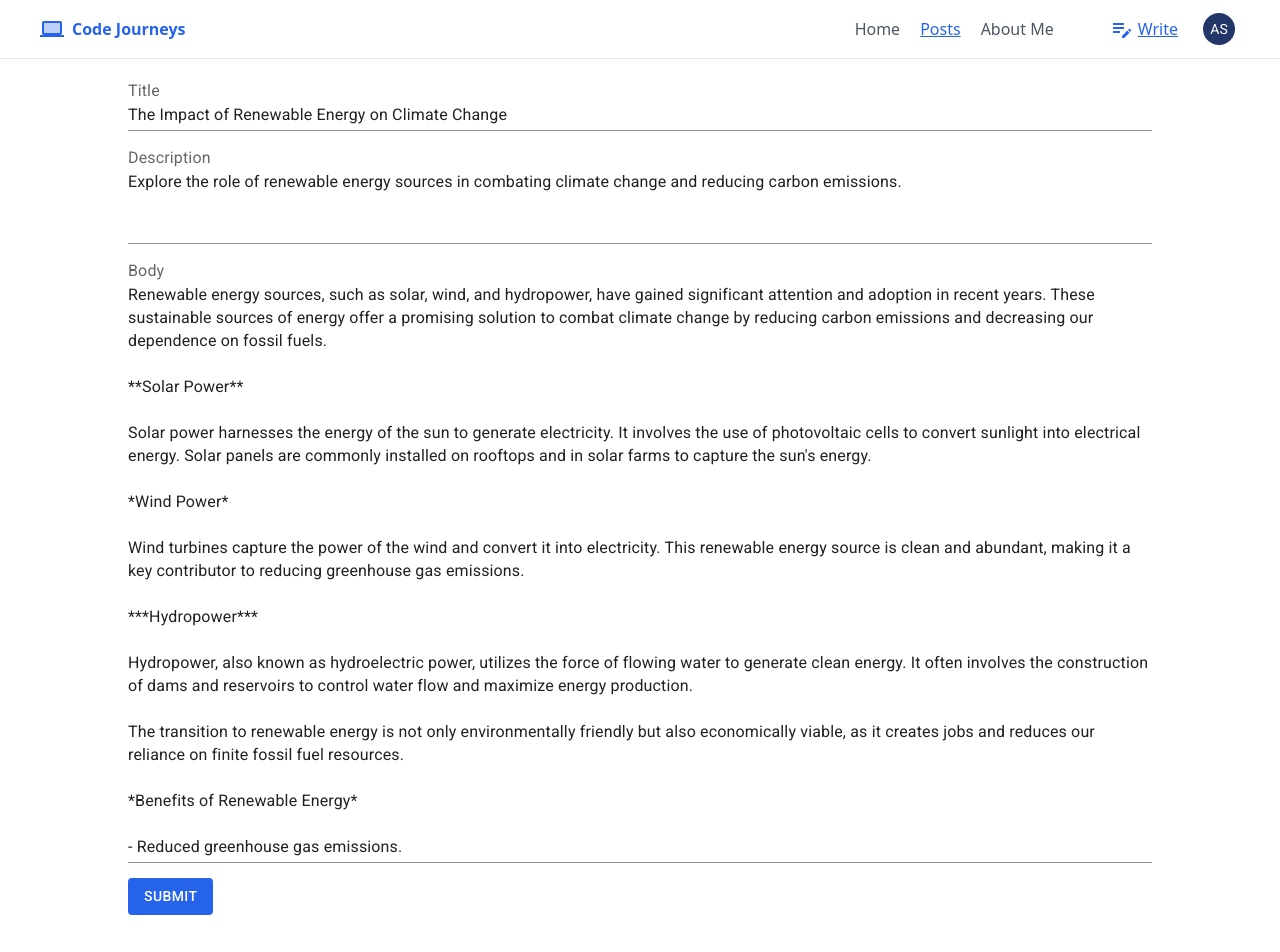
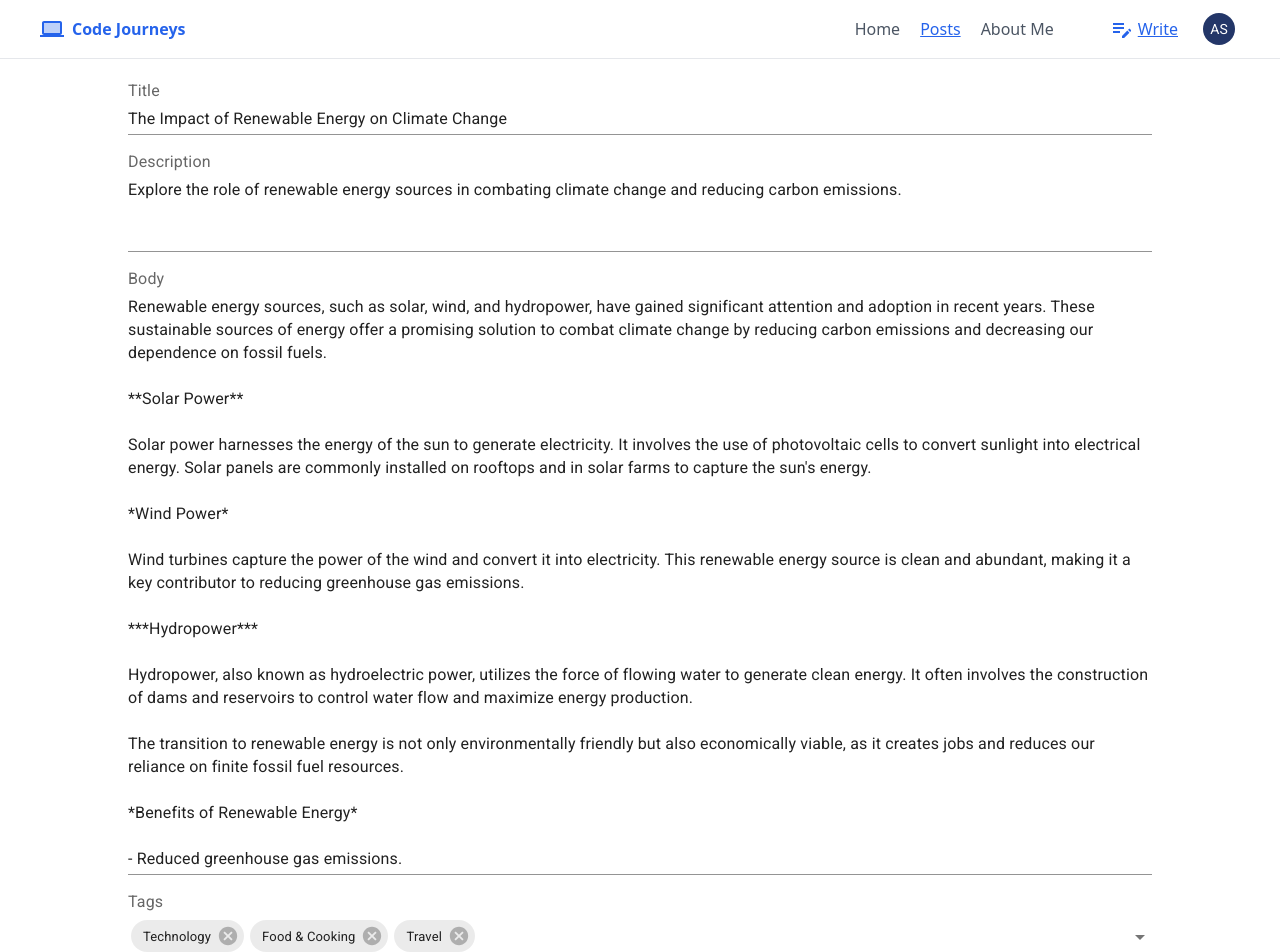
Before and after one commit to aleksandrmakarov-dev/personal-blog, a React (Vite) app in the folder client/: page /posts/new in a window 1280 px wide. Shown: the top 952 px of the page. Built offline with nearby package versions, Linux system fonts and the light colour scheme.

Commit message:
tag select shared component

```diff
--- a/client/src/entities/post/ui/post-editor/PostEditor.tsx
+++ b/client/src/entities/post/ui/post-editor/PostEditor.tsx
@@ -1,7 +1,10 @@
 import { zodResolver } from "@hookform/resolvers/zod";
-import { Button, FormHelperText, InputLabel, TextField } from "@mui/material";
+import { Button, TextField } from "@mui/material";
 import { Controller, useForm } from "react-hook-form";
 import { z } from "zod";
+import FormField from "../../../../shared/ui/form-field/FormField";
+import { mockTags } from "../../../../shared/lib/constants";
+import TagSelect from "../../../../shared/ui/tag-select/TagSelect";
 
 interface PostEditorProps {
   post?: EditorPostSchemaType;
@@ -16,7 +19,14 @@ const editorPostSchema = z.object({
   description: z.string().min(1).max(150),
   body: z.string().min(1),
   image: z.string().url().optional(),
-  tags: z.array(z.string()).optional(),
+  tags: z
+    .array(
+      z.object({
+        id: z.string(),
+        name: z.string(),
+      })
+    )
+    .optional(),
 });
 
 type EditorPostSchemaType = z.infer<typeof editorPostSchema>;
@@ -44,21 +54,16 @@ export function PostEditor(props: PostEditorProps) {
         control={control}
         name="title"
         render={({ field, fieldState: { error } }) => (
-          <div>
-            <InputLabel>Title</InputLabel>
+          <FormField label="Title" error={error}>
             <TextField size="small" fullWidth variant="standard" {...field} />
-            <FormHelperText error={error !== undefined}>
-              {error?.message}
-            </FormHelperText>
-          </div>
+          </FormField>
         )}
       />
       <Controller
         control={control}
         name="description"
         render={({ field, fieldState: { error } }) => (
-          <div>
-            <InputLabel>Description</InputLabel>
+          <FormField label="Description" error={error}>
             <TextField
               size="small"
               fullWidth
@@ -67,18 +72,14 @@ export function PostEditor(props: PostEditorProps) {
               multiline
               rows={3}
             />
-            <FormHelperText error={error !== undefined}>
-              {error?.message}
-            </FormHelperText>
-          </div>
+          </FormField>
         )}
       />
       <Controller
         control={control}
         name="body"
         render={({ field, fieldState: { error } }) => (
-          <div>
-            <InputLabel>Body</InputLabel>
+          <FormField label="Body" error={error}>
             <TextField
               size="small"
               fullWidth
@@ -87,12 +88,23 @@ export function PostEditor(props: PostEditorProps) {
               multiline
               rows={25}
             />
-            <FormHelperText error={error !== undefined}>
-              {error?.message}
-            </FormHelperText>
-          </div>
+          </FormField>
         )}
       />
+      <Controller
+        control={control}
+        name="tags"
+        render={({ field: { ref, ...props }, fieldState: { error } }) => (
+          <FormField label="Tags" error={error}>
+            <TagSelect
+              options={mockTags}
+              isLoading={false}
+              limit={5}
+              {...props}
+            />
+          </FormField>
+        )}
+      ></Controller>
       <Button
         className="self-start"
         type="submit"
--- a/client/src/shared/lib/constants.ts
+++ b/client/src/shared/lib/constants.ts
@@ -220,10 +220,6 @@ export const mockPost: PostDTO = {
   user: {
     name: "John Doe",
   },
-  tags: [
-    { id: "1", name: "Renewable Energy" },
-    { id: "2", name: "Climate Change" },
-    { id: "3", name: "Sustainability" },
-  ],
+  tags: [mockTags[0], mockTags[1], mockTags[2]],
   comments: 42,
 };
--- /dev/null
+++ b/client/src/shared/ui/form-field/FormField.tsx
@@ -0,0 +1,25 @@
+import { FormHelperText, InputLabel } from "@mui/material";
+import React from "react";
+import { FieldError } from "react-hook-form";
+
+interface FormFieldProps {
+  label: string;
+  error?: FieldError;
+  children: React.ReactNode;
+}
+
+const FormField: React.FC<FormFieldProps> = (props) => {
+  const { label, children, error } = props;
+
+  return (
+    <div>
+      <InputLabel className="mb-1">{label}</InputLabel>
+      {children}
+      <FormHelperText error={error !== undefined}>
+        {error?.message}
+      </FormHelperText>
+    </div>
+  );
+};
+
+export default FormField;
--- /dev/null
+++ b/client/src/shared/ui/tag-select/TagSelect.tsx
@@ -0,0 +1,59 @@
+import { Autocomplete, Checkbox, TextField } from "@mui/material";
+import React from "react";
+import CheckBoxOutlineBlankIcon from "@mui/icons-material/CheckBoxOutlineBlank";
+import CheckBoxIcon from "@mui/icons-material/CheckBox";
+
+interface TagSelectProps {
+  options: Tag[];
+  isLoading: boolean;
+  isError?: boolean;
+  limit?: number;
+
+  onChange: (tags: Tag[]) => void;
+  value?: Tag[];
+  onBlur: (e: any) => void;
+  disabled?: boolean;
+  name: string;
+}
+
+type Tag = {
+  id: string;
+  name: string;
+};
+
+const TagSelect: React.FC<TagSelectProps> = (props) => {
+  const { options, limit, onChange, onBlur, value, name, disabled } = props;
+
+  return (
+    <Autocomplete
+      multiple
+      disableCloseOnSelect
+      options={options}
+      getOptionLabel={(option) => option.name}
+      onChange={(_, data) => {
+        if (limit && data.length > limit) return;
+        onChange(data);
+      }}
+      onBlur={onBlur}
+      value={value}
+      disabled={disabled}
+      isOptionEqualToValue={(option, value) => option.id === value.id}
+      renderOption={(props, option, { selected }) => (
+        <li {...props}>
+          <Checkbox
+            icon={<CheckBoxOutlineBlankIcon fontSize="small" />}
+            checkedIcon={<CheckBoxIcon fontSize="small" />}
+            style={{ marginRight: 8 }}
+            checked={selected}
+          />
+          {option.name}
+        </li>
+      )}
+      renderInput={(params) => (
+        <TextField variant="standard" {...params} name={name} />
+      )}
+    />
+  );
+};
+
+export default TagSelect;
--- a/client/src/widgets/new-post-editor/ui/NewPostEditor.tsx
+++ b/client/src/widgets/new-post-editor/ui/NewPostEditor.tsx
@@ -4,7 +4,7 @@ import { mockPost } from "../../../shared/lib/constants";
 export function NewPostEditor() {
   return (
     <PostEditor
-      post={{ ...mockPost, tags: mockPost.tags.map((tag) => tag.name) }}
+      post={{ ...mockPost }}
       onSubmit={(values) => console.log(values)}
       isLoading={false}
       isError={false}
```
